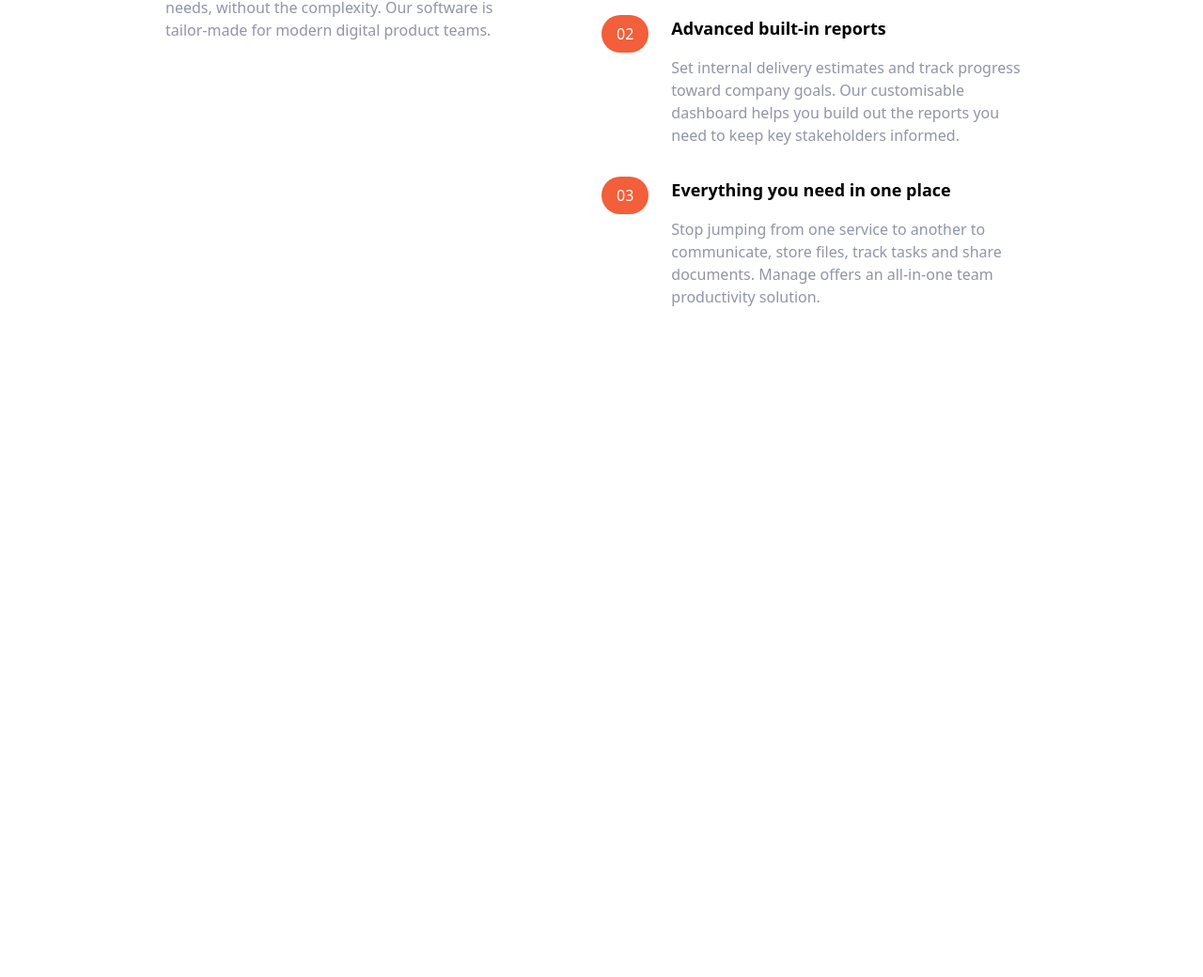
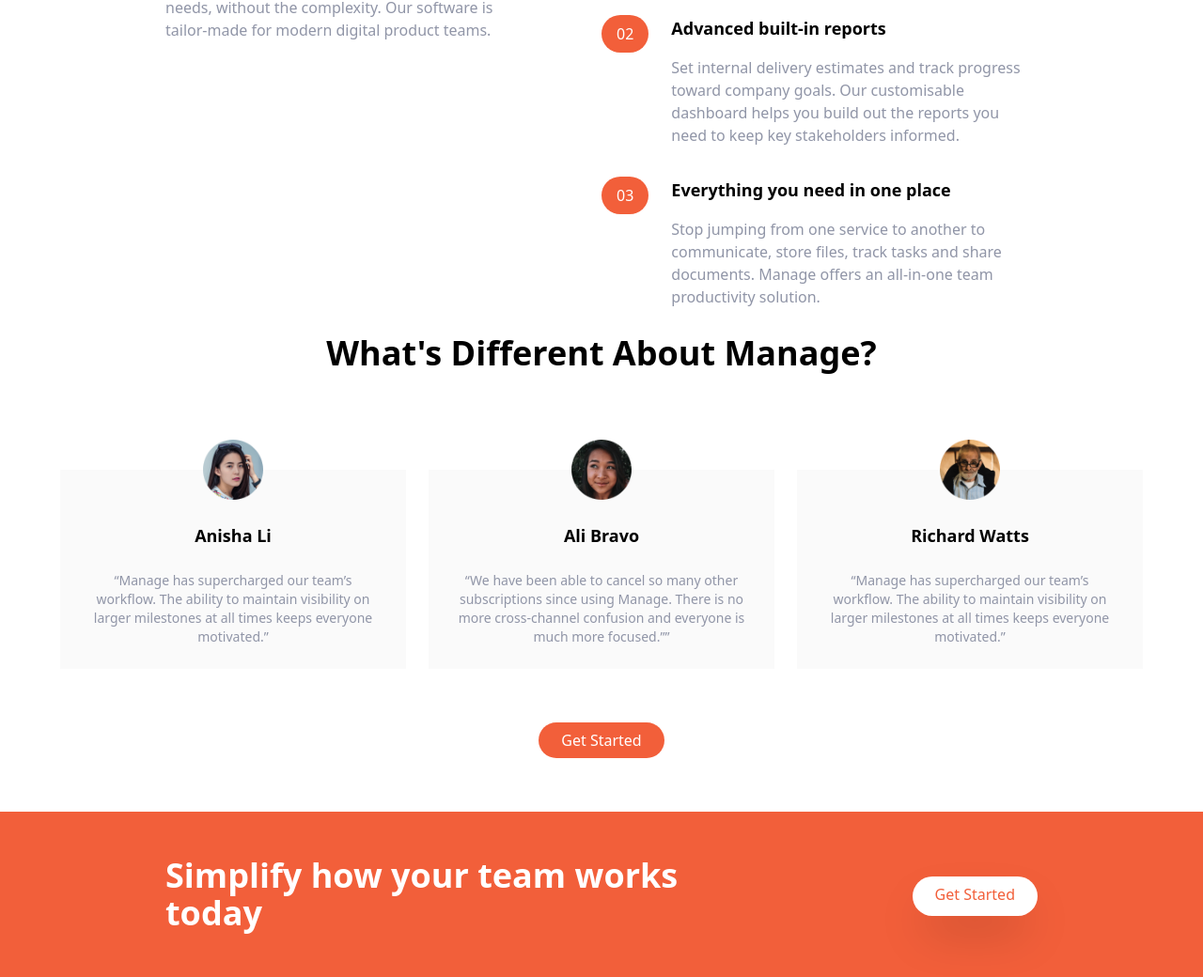
Before and after one commit to CobbyElsonfx/Business-Landing-Page, a website: page index.html in a window 1280 px wide. Shown: the part 768-1808 px from the top of the page at 94% size. Before the commit the page ends 1096 px from the top, so only its background shows below. Drawn offline with Linux system fonts and the light colour scheme.

Commit message:
last section

```diff
--- a/index.html
+++ b/index.html
@@ -188,6 +188,80 @@
 
 
     <!-- testimonials section -->
+    <section>
+        <div class="max-w-6xl mx-auto mt-5 items-center text-center">
+            <!-- heading  -->
+            <h2 class="text-center font-bold p-2 text-4xl"> What's Different About Manage?</h2>
+
+
+        <!-- cards section -->
+        <div class="flex flex-col mt-24 md:space-x-6 md:flex-row ">
+
+                        <!-- each card -->
+                        <div class="hidden md:flex flex-col text-center items-center p-6 space-y-6 bg-veryLightGray md:w-1/3">
+                                <img src="img/avatar-anisha.png" class="w-16 -mt-14" alt="" />
+                                <h5 class="text-lg font-bold">Anisha Li</h5>
+                                <p class="text-sm text-darkGrayishBlue">
+                                “Manage has supercharged our team’s workflow. The ability to
+                                maintain visibility on larger milestones at all times keeps
+                                everyone motivated.”
+                                </p>
+                        </div>
+
+                        <!-- 2nd card -->
+                        <div class="flex flex-col text-center items-center p-6 space-y-6 bg-veryLightGray md:w-1/3">
+                            <img src="img/avatar-ali.png" class="w-16 -mt-14" alt="" />
+                            <h5 class="text-lg font-bold">Ali Bravo</h5>
+                            <p class="text-sm text-darkGrayishBlue">
+                                “We have been able to cancel so many other subscriptions since
+                                using Manage. There is no more cross-channel confusion and
+                                everyone is much more focused.””
+                            </p>
+                    </div>
+
+                    <!-- 3rd card -->
+                    <div class="hidden  md:flex flex-col text-center items-center p-6 space-y-6 bg-veryLightGray md:w-1/3">
+                        <img src="img/avatar-richard.png" class="w-16 -mt-14" alt="" />
+                        <h5 class="text-lg font-bold">Richard Watts</h5>
+                        <p class="text-sm text-darkGrayishBlue">
+                            “Manage has supercharged our team’s workflow. The ability to
+                            maintain visibility on larger milestones at all times keeps
+                            everyone motivated.”
+                        </p>
+                    </div>
+            </div>
+
+        <div class="my-16 mx-auto">
+            <a href="" class="  p-2 baseline text-white bg-brightRed rounded-full hover:bg-brightRedLight pt-2 px-6">Get Started</a>
+
+        </div>
+        </div>
+    </section>
+
+    <section id="cta" class="bg-brightRed">
+        <!-- Flex Container -->
+        <div
+          class="container flex flex-col items-center justify-between px-6 py-24 mx-auto space-y-12 md:py-12 md:flex-row md:space-y-0"
+        >
+          <!-- Heading -->
+          <h2
+            class="text-5xl font-bold text-center text-white md:text-4xl md:max-w-xl md:text-left"
+          >
+            Simplify how your team works today
+          </h2>
+          <!-- Button -->
+          <div>
+            <a
+              href="#"
+              class="p-3 px-6 pt-2 text-brightRed bg-white rounded-full shadow-2xl baseline hover:bg-gray-900"
+              >Get Started</a
+            >
+          </div>
+        </div>
+      </section>
+
+
+
 
 
 </body>
```
Also changed, not shown: css/main.css.
